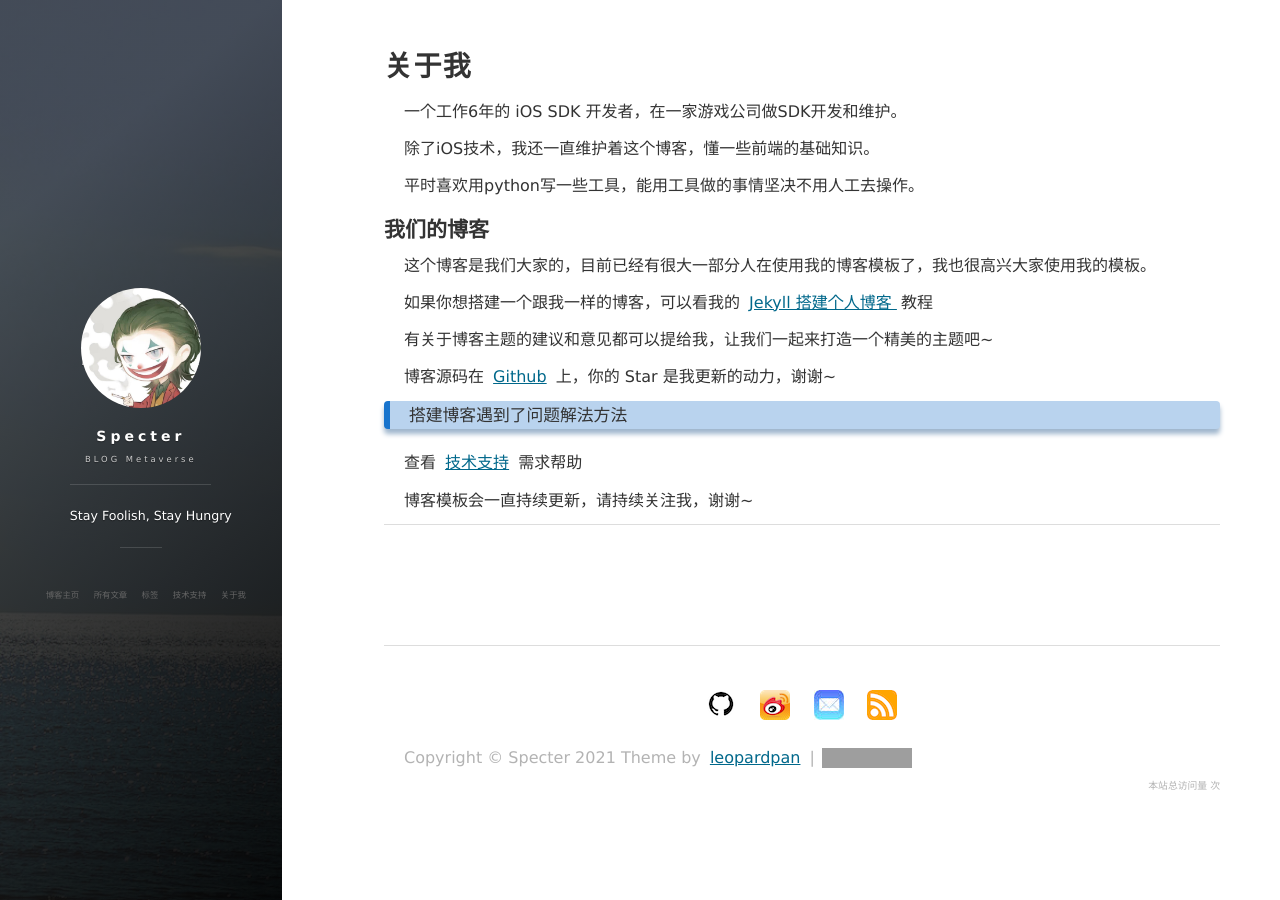
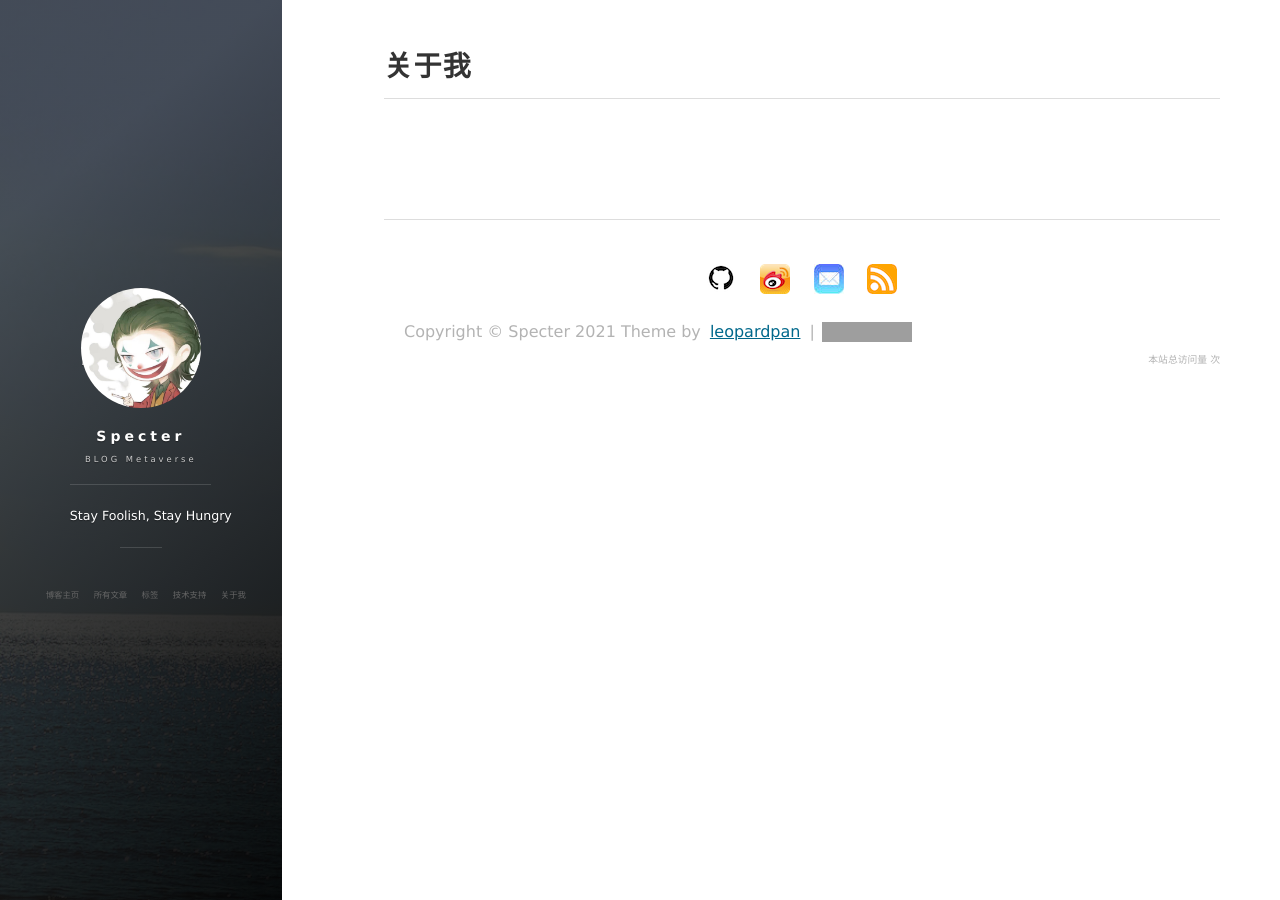
Before and after one commit to Jackieyewang/Jackieyewang.github.io, a Jekyll site: the page built from about.md, in a window 1280 px wide. Built offline with Jekyll 4.4.1, drawn with Linux system fonts in a browser that asks for light colours; nearby versions of some CDN libraries; comment, search, counter and statistics services are not loaded; grey boxes are pictures that could not be loaded.

```diff
--- a/_config.yml
+++ b/_config.yml
@@ -14,7 +14,7 @@ enableToc: true
 # Comment
 comment:
     # livere: MTAyMC81MDk5NC8yNzQ3Ng  # https://www.livere.com
-    disqus: leopard
+    disqus: Specter
     # uyan: 2143225  # 有言id,登录有言官网申请
 
 # Social
--- a/about.md
+++ b/about.md
@@ -3,30 +3,5 @@ layout: page
 title: 关于我
 ---
 
-一个工作6年的 iOS SDK 开发者，在一家游戏公司做SDK开发和维护。
-
-除了iOS技术，我还一直维护着这个博客，懂一些前端的基础知识。
-
-平时喜欢用python写一些工具，能用工具做的事情坚决不用人工去操作。
-
-<h2> 我们的博客 </h2>
-
-这个博客是我们大家的，目前已经有很大一部分人在使用我的博客模板了，我也很高兴大家使用我的模板。
-
-如果你想搭建一个跟我一样的博客，可以看我的
-<a href="/2016/10/jekyll_tutorials1/"> Jekyll 搭建个人博客 </a>
-教程
-
-
-有关于博客主题的建议和意见都可以提给我，让我们一起来打造一个精美的主题吧~
-
-博客源码在 <a target="_blank" href='https://github.com/leopardpan/leopardpan.github.io/'>Github</a> 上，你的 Star 是我更新的动力，谢谢~
-
-
-<h3> 搭建博客遇到了问题解法方法 </h3>
-
-查看 [技术支持](https://leopardpan.cn/support/) 需求帮助
-
-博客模板会一直持续更新，请持续关注我，谢谢~
 
 {% include comments.html %}
```
Also changed, not shown: _posts/Rebase--Nervos 金色传说.md (added, +168 -0 lines), _posts/img/jinse/截屏2021-06-02 下午10.01.23.png (added), _posts/img/jinse/截屏2021-06-02 下午10.13.30.png (added), _posts/img/jinse/截屏2021-06-02 下午9.14.21.png (added), _posts/img/jinse/截屏2021-06-02 下午9.15.33.png (added), _posts/img/jinse/截屏2021-06-02 下午9.48.40.png (added), _posts/img/jinse/截屏2021-06-04 下午11.36.35.png (added), _posts/img/jinse/截屏2021-06-04 下午11.51.02.png (added).
